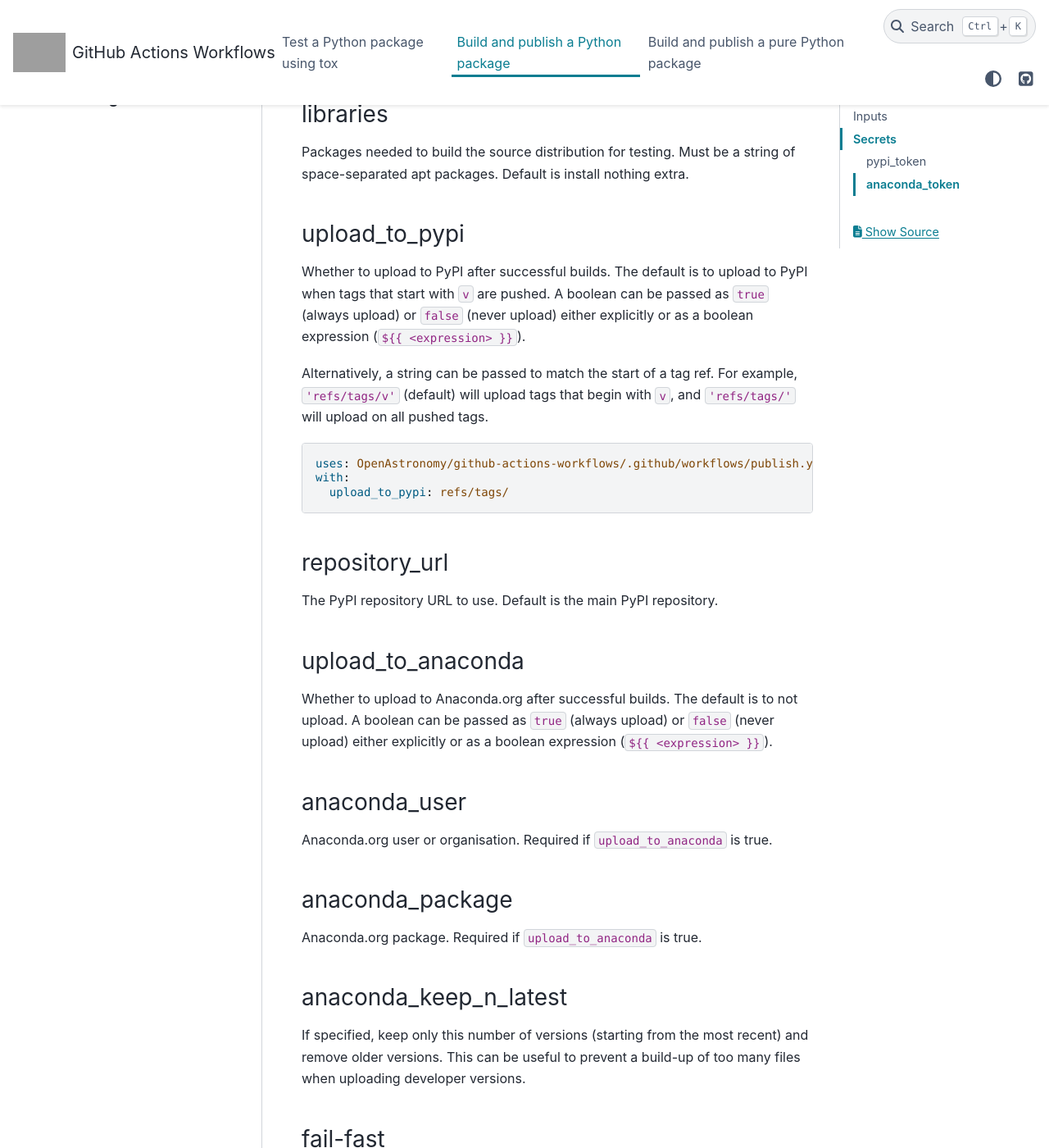
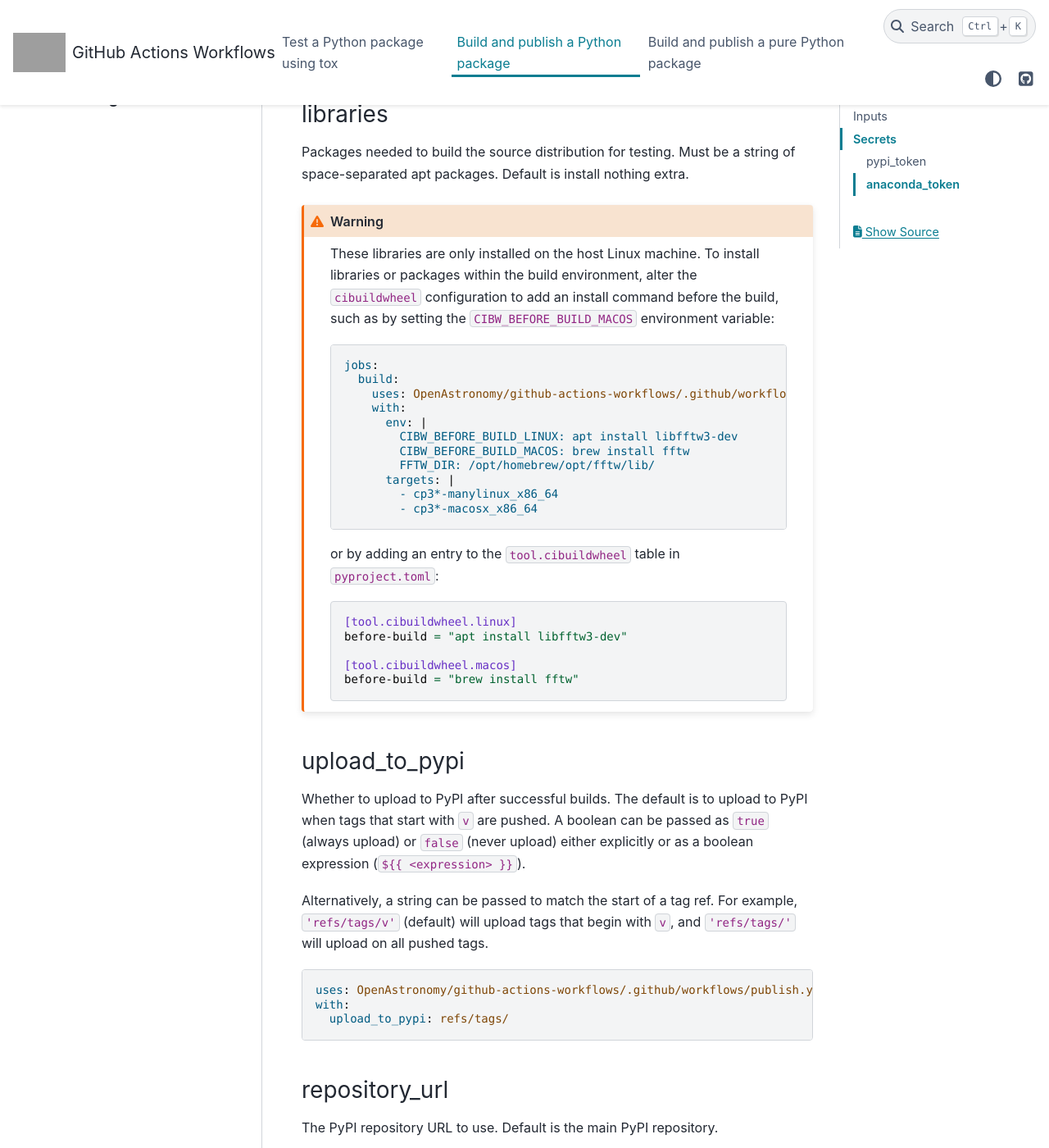
Before and after one commit to OpenAstronomy/github-actions-workflows, a Sphinx documentation site: the page built from docs/source/publish.rst, in a window 1280 px wide and 1400 px high, scrolled down 2400 px. Shown: the whole window at 82% size. Built offline with Sphinx 7.4.7 and the PyData theme 0.15.4, drawn with Linux system fonts in a browser that asks for light colours; grey boxes are pictures that could not be loaded.

Commit message:
add docs explaining how to install libraries within build environment

```diff
--- a/docs/source/publish.rst
+++ b/docs/source/publish.rst
@@ -111,6 +111,36 @@ Packages needed to build the source distribution for testing. Must be a
 string of space-separated apt packages. Default is install nothing
 extra.
 
+.. warning::
+  These libraries are only installed on the host Linux machine.
+  To install libraries or packages within the build environment, alter the
+  ``cibuildwheel`` configuration to add an install command before the build,
+  such as by setting the ``CIBW_BEFORE_BUILD_MACOS`` environment variable:
+
+  .. code:: yaml
+
+    jobs:
+      build:
+        uses: OpenAstronomy/github-actions-workflows/.github/workflows/publish.yml@v1
+        with:
+          env: |
+            CIBW_BEFORE_BUILD_LINUX: apt install libfftw3-dev
+            CIBW_BEFORE_BUILD_MACOS: brew install fftw
+            FFTW_DIR: /opt/homebrew/opt/fftw/lib/
+          targets: |
+            - cp3*-manylinux_x86_64
+            - cp3*-macosx_x86_64
+
+  or by adding an entry to the ``tool.cibuildwheel`` table in ``pyproject.toml``:
+
+  .. code:: toml
+
+    [tool.cibuildwheel.linux]
+    before-build = "apt install libfftw3-dev"
+
+    [tool.cibuildwheel.macos]
+    before-build = "brew install fftw"
+
 upload_to_pypi
 ^^^^^^^^^^^^^^
 
```
